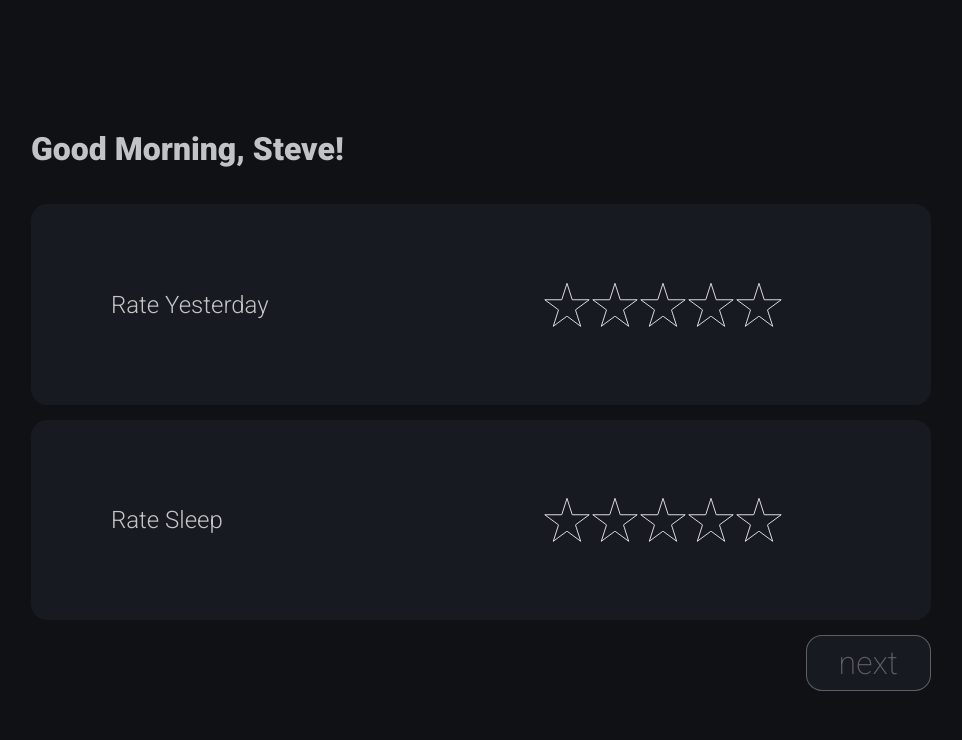
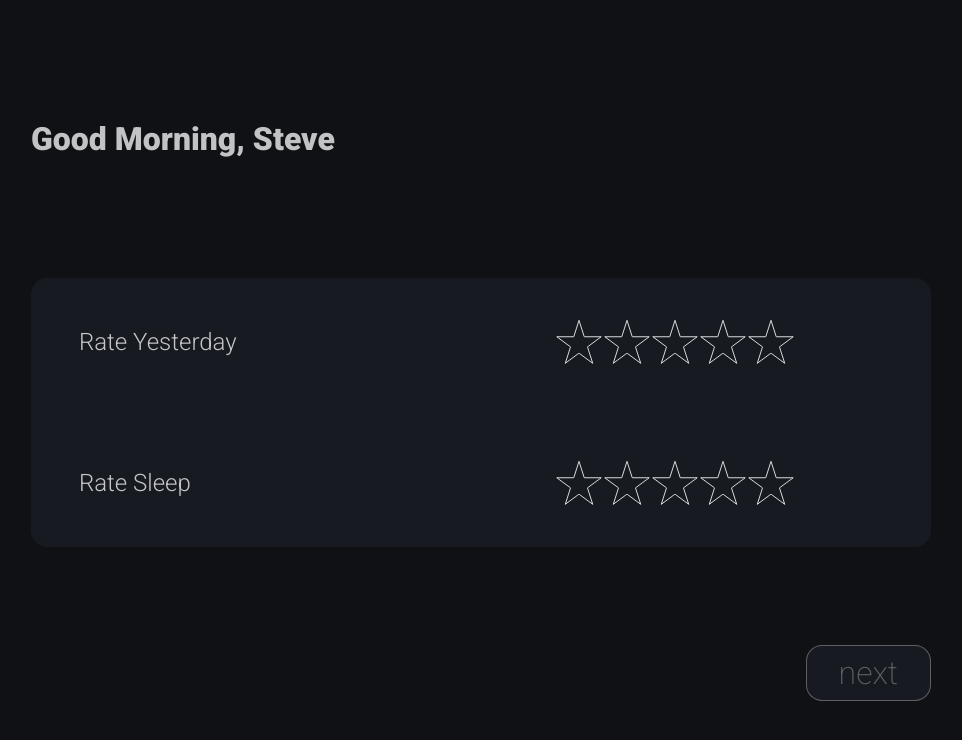
Before and after one commit to boothscript/dashRoo, a React (Create React App) app: page /mr/rate in a window 1280 px wide. Shown: the top 740 px of the page, without its empty margins (159-1121 px from the left). Built offline with nearby package versions, Linux system fonts and the light colour scheme.

Commit message:
mr rate refactored

```diff
--- a/src/Components/mr/MrButton.js
+++ b/src/Components/mr/MrButton.js
@@ -3,9 +3,8 @@ import styled from "styled-components";
 import { Link } from "react-router-dom";
 
 const Button = styled(Link)`
-  grid-column: 3;
-  justify-self: right;
-  align-self: start;
+  align-self: center;
+  margin-left: auto;
   background: ${props => props.theme.panel && props.theme.panel};
   border: 1px solid;
   border-color: ${props =>
--- /dev/null
+++ b/src/Components/mr/MrContainer.js
@@ -0,0 +1,15 @@
+import styled from "styled-components";
+
+export default styled.div`
+  background: ${props => props.theme.darkest && props.theme.darkest};
+  height: 100vh;
+  width: 100%;
+  display: grid;
+  grid-template-columns:
+    minmax(1em, 1fr) minmax(200px, 900px)
+    minmax(1em, 1fr);
+  & > * {
+    grid-column: 2 / -2;
+    display: flex;
+  }
+`;
--- /dev/null
+++ b/src/Components/mr/MrFooter.js
@@ -0,0 +1,13 @@
+import React from "react";
+
+import { MrButton } from "./index";
+
+function MrFooter({ nextPage, buttonText, fieldsCompleted }) {
+  return (
+    <div>
+      <MrButton disabled={!fieldsCompleted} text={buttonText} url={nextPage} />
+    </div>
+  );
+}
+
+export default MrFooter;
--- /dev/null
+++ b/src/Components/mr/MrHeader.js
@@ -0,0 +1,13 @@
+import React from "react";
+
+import { MrWelcome } from "./elements/";
+
+function MrHeader({ nextPage, buttonText, fieldsCompleted }) {
+  return (
+    <div>
+      <MrWelcome>Good Morning, Steve</MrWelcome>
+    </div>
+  );
+}
+
+export default MrHeader;
--- a/src/Components/mr/MrRatePanel.js
+++ b/src/Components/mr/MrRater.js
@@ -1,8 +1,15 @@
 import React, { useState, useEffect } from "react";
+import styled from "styled-components";
 
-import { MrPanel, MrRateText, MrRateStar, MrRateStars } from "./elements";
+import { MrRateText, MrRateStar, MrRateStars } from "./elements";
 
-function MrRatePanel({ text, inputId, confirmFn }) {
+const Div = styled.div`
+  grid-column: 1/-1;
+  display: flex;
+  justify-content: space-around;
+`;
+
+function MrRater({ text, inputId, confirmFn }) {
   const [starState, setStarState] = useState({ selected: null, hovered: null });
 
   function handleClick({ value }) {
@@ -18,7 +25,7 @@ function MrRatePanel({ text, inputId, confirmFn }) {
   useEffect(() => {}, []);
 
   return (
-    <MrPanel strech>
+    <Div rater>
       <MrRateText>{text}</MrRateText>
       <MrRateStars>
         <MrRateStar
@@ -52,8 +59,8 @@ function MrRatePanel({ text, inputId, confirmFn }) {
           handleHover={handleHover}
         ></MrRateStar>
       </MrRateStars>
-    </MrPanel>
+    </Div>
   );
 }
 
-export default MrRatePanel;
+export default MrRater;
--- a/src/Components/mr/elements/MrMain.js
+++ b/src/Components/mr/elements/MrMain.js
@@ -1,11 +1,10 @@
 import styled from "styled-components";
 
-export default styled.main`
-  background: ${props => props.theme.darkest && props.theme.darkest};
-  height: 100vh;
-  width: 100%;
-  display: grid;
-  grid-template-columns:
-    minmax(1em, 1fr) minmax(200px, 900px)
-    minmax(1em, 1fr);
+export default styled.div`
+  background: ${props => props.theme.panel && props.theme.panel};
+  border-radius: 16px;
+  grid-column: ${props => (props.strech ? "1 / -1" : "span 1")};
+  display: grid !important;
+  grid-template-columns: repeat() (3, 1fr);
+  grid-gap: 15px;
 `;
--- a/src/Components/mr/elements/MrWelcome.js
+++ b/src/Components/mr/elements/MrWelcome.js
@@ -4,6 +4,5 @@ export default styled.h1`
   font-family: ${props => props.theme.font && props.theme.font};
   font-weight: 800;
   color: ${props => props.theme.white90 && props.theme.white90};
-  grid-column: 1/-1;
-  align-self: end;
+  align-self: center;
 `;
--- a/src/Pages/mr/MrRate.js
+++ b/src/Pages/mr/MrRate.js
@@ -1,24 +1,25 @@
 import React from "react";
 
-import { MrWrapper, MrRatePanel } from "../../Components/mr";
+import { MrHeader, MrContainer, MrRater, MrFooter } from "../../Components/mr";
+import { MrMain } from "../../Components/mr/elements";
 import useConfirmInputs from "../../Hooks/useConfirmInputs";
 
 function MrRate() {
   const { inputStates, confirmInput, checkInputs } = useConfirmInputs(2);
 
   return (
-    <MrWrapper
-      fieldsCompleted={checkInputs(inputStates)}
-      nextPage={"/mr/gratitude"}
-      buttonText={"next"}
-    >
-      <MrRatePanel
-        inputId={0}
-        confirmFn={confirmInput}
-        text={"Rate Yesterday"}
+    <MrContainer>
+      <MrHeader />
+      <MrMain main>
+        <MrRater text="Rate Yesterday" input={0} confirmFn={confirmInput} />
+        <MrRater text="Rate Sleep" input={1} confirmFn={confirmInput} />
+      </MrMain>
+      <MrFooter
+        fieldsCompleted={checkInputs(inputStates)}
+        nextPage={"/mr/gratitude"}
+        buttonText={"next"}
       />
-      <MrRatePanel inputId={1} confirmFn={confirmInput} text={"Rate Sleep"} />
-    </MrWrapper>
+    </MrContainer>
   );
 }
 
```
Also changed, not shown: src/Components/mr/index.js (+9 -3 lines).
